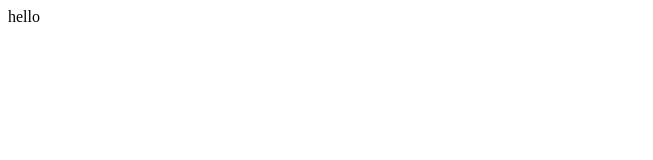
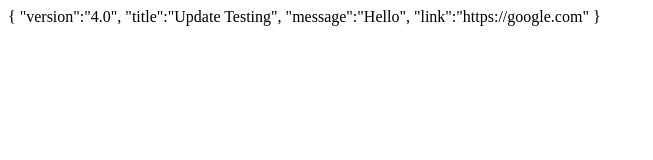
Before and after one commit to saw6789/web, a plain HTML site: page index.html in a window 1280 px wide. Shown: the whole page, without its empty margins (0-653 px from the left). Drawn offline with Linux system fonts and the light colour scheme.

Commit message:
Update index.html

```diff
--- a/index.html
+++ b/index.html
@@ -1,8 +1,21 @@
 <html>
 
 <body>
-<p>
-hello
+<p color="red">
+
+  {
+
+"version":"4.0",
+
+"title":"Update Testing",
+
+"message":"Hello",
+
+"link":"https://google.com"
+
+}
+
+
 </p>
 </body>
 
```
